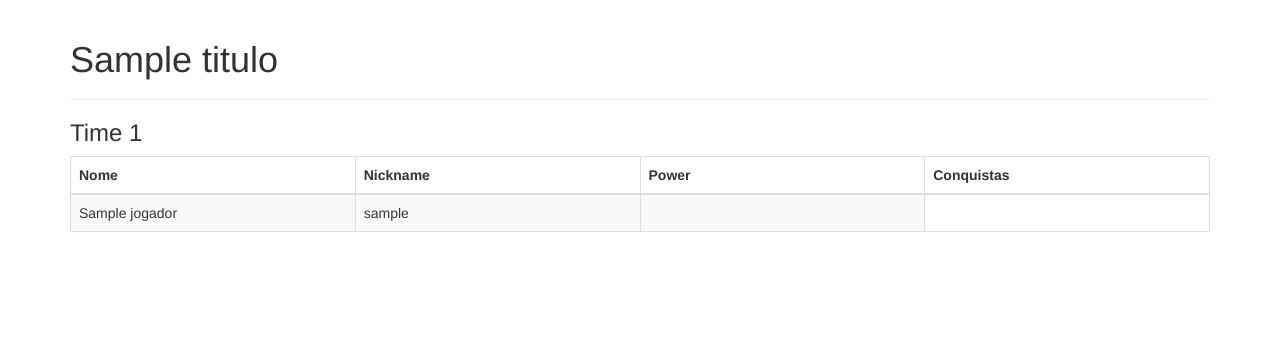
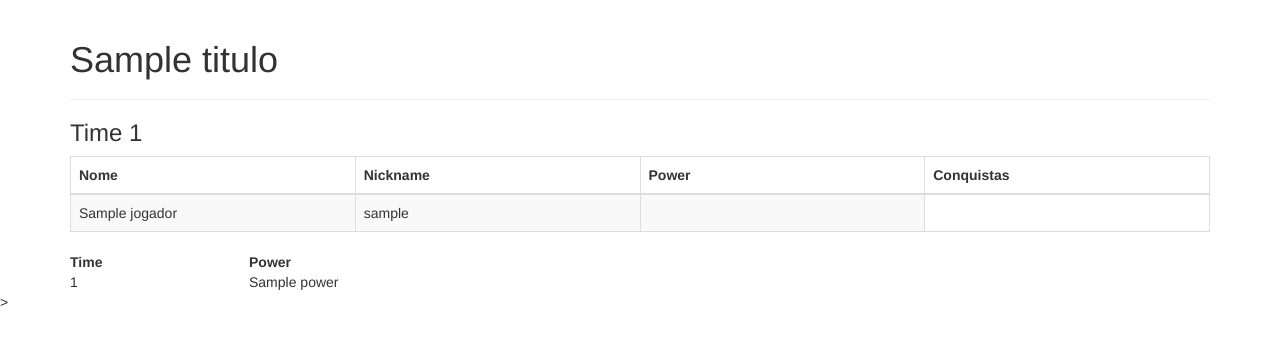
Before and after one commit to JogueOgro/RivvalsDraft, a Flask app: template templates/final.html in a window 1280 px wide. Shown: the top 345 px of the page. Run offline with Flask 3, Linux system fonts and the light colour scheme; the template is opened without the code that fills it: most values are stand-ins (such as "Sample title", 1, 10 or a date in 2020); some libraries are stand-ins or nearby versions.

Commit message:
Balanceamento por power

```diff
--- a/server.py
+++ b/server.py
@@ -5,23 +5,125 @@
 app.secret_key = 'rivvals'
 
 jogadores = [
-    {'nome': 'Joaozinho', 'nick': 'Capybara', 'power': 5, 'tags': ['dev', 'ambev'], 'wins': ['mj', 'mj']},
-    {'nome': 'Israel', 'nick': 'Zanarkand', 'power': 5, 'tags': ['dev', 'ticket'], 'wins': ['mj2', 'med']},
-    {'nome': 'Marcelo Tenório', 'nick': 'Valdoy', 'power': 4, 'tags': ['ppl', 'ambev'], 'wins': ['mj', 'med']},
-    {'nome': 'Ana Marin', 'nick': 'Golpinho', 'power': 3, 'tags': ['dev', 'azul'], 'wins': []},
-    {'nome': 'Pamela', 'nick': 'PAM', 'power': 3, 'tags': ['psi'], 'wins': []},
-    {'nome': 'Jessé', 'nick': 'Rasta', 'power': 4, 'tags': ['ppl', 'rh'], 'wins': []},
-    {'nome': 'Cadu', 'nick': 'CaduSSJ', 'power': 3, 'tags': ['rh', 'ambev'], 'wins': ['med']},
-    {'nome': 'André Milanez', 'nick': 'Milanez', 'power': 4, 'tags': ['clvl'], 'wins': ['med']},
-    {'nome': 'André Tirich', 'nick': 'Tiriri', 'power': 4, 'tags': ['fin'], 'wins': ['mj']},
-    {'nome': 'Gustavo Barros', 'nick': 'Gu Barros', 'power': 4, 'tags': ['azul', 'ambev'], 'wins': ['mj2']},
-    {'nome': 'Neto', 'nick': 'Fimose 5cm', 'power': 3, 'tags': ['dev', 'rh'], 'wins': []},
-    {'nome': 'Rayane', 'nick': 'SenhoraTPM', 'power': 3, 'tags': ['cln'], 'wins': []},
-    {'nome': 'Thales', 'nick': 'Thaleco', 'power': 4, 'tags': ['dev', 'azul'], 'wins': []},
+    {'nome': 'Maitê Polydoro', 'nick': 'Mayfolk', 'power': 3, 'tags': [], 'wins': []},
+    {'nome': 'Henrique Miguel Gomes dos Anjos', 'nick': '', 'power': 1, 'tags': [], 'wins': []},
+    {'nome': 'Marlon Gracietti de Amorim', 'nick': '', 'power': 1, 'tags': [], 'wins': []},
+    {'nome': 'Andressa Bernardes Bock', 'nick': '', 'power': 1, 'tags': [], 'wins': []},
+    {'nome': 'André Roberto Milanez', 'nick': 'O CEO', 'power': 4, 'tags': [], 'wins': []},
+    {'nome': 'Jemima Fonseca Luz', 'nick': '', 'power': 3.6, 'tags': [], 'wins': []},
+    {'nome': 'Lucas Costa de Oliveira Alves', 'nick': 'Ai Chaves!', 'power': 4.8, 'tags': [], 'wins': []},
+    {'nome': 'Felipe dos Santos Sena Pereira', 'nick': 'Seninha', 'power': 4.8, 'tags': [], 'wins': []},
+    {'nome': 'Guilherme Fabrin Franco', 'nick': '', 'power': 2, 'tags': [], 'wins': []},
+    {'nome': 'Bruno Raniery Freire Lima', 'nick': 'Raniery', 'power': 3.5, 'tags': [], 'wins': []},
+    {'nome': 'Leonan Rodrigues Ferreira', 'nick': '', 'power': 1, 'tags': [], 'wins': []},
+    {'nome': 'Caio Henrique dos Santos Caldas', 'nick': '', 'power': 3, 'tags': [], 'wins': []},
+    {'nome': 'Leonardo Santos', 'nick': 'Leozzera', 'power': 3, 'tags': [], 'wins': ['mj']},
+    {'nome': 'Nathan de Freitas Duarte', 'nick': '', 'power': 4.1, 'tags': [], 'wins': ['mj']},
+    {'nome': 'Andre Augusto Costa Dionisio', 'nick': '', 'power': 4.3, 'tags': [], 'wins': []},
+    {'nome': 'Giuliano de Carvalho Florestano', 'nick': '', 'power': 3, 'tags': [], 'wins': []},
+    {'nome': 'Jessé Oliveira de Freitas', 'nick': 'O CTO', 'power': 1, 'tags': [], 'wins': []},
+    {'nome': 'Glauco Mordente', 'nick': '', 'power': 3, 'tags': [], 'wins': []},
+    {'nome': 'Paula Elvira Picchi Mendes', 'nick': 'Paulinha', 'power': 1, 'tags': [], 'wins': []},
+    {'nome': 'Carlos Almeida', 'nick': '', 'power': 3.9, 'tags': [], 'wins': []},
+    {'nome': 'Douglas Costa', 'nick': '', 'power': 2, 'tags': [], 'wins': []},
+    {'nome': 'Glaicon da Silva Reis', 'nick': '', 'power': 1, 'tags': [], 'wins': []},
+    {'nome': 'Carlos Eduardo Biaseto', 'nick': 'Cadu', 'power': 1, 'tags': [], 'wins': []},
+    {'nome': 'Rodrigo Urbano', 'nick': '', 'power': 1, 'tags': [], 'wins': []},
+    {'nome': 'Fred Medeiros', 'nick': '', 'power': 1, 'tags': [], 'wins': []},
+    {'nome': 'Patricia Goncalves Teixeira', 'nick': '', 'power': 1, 'tags': [], 'wins': []},
+    {'nome': 'Leandro Cavalheri', 'nick': '', 'power': 4, 'tags': [], 'wins': []},
+    {'nome': 'Caio Aparecido Rodrigues do Prado', 'nick': '', 'power': 2, 'tags': [], 'wins': []},
+    {'nome': 'Nuno Francisco Nazaré Gonçalves Simão', 'nick': '', 'power': 1, 'tags': [], 'wins': []},
+    {'nome': 'Pedro Henrique de Souza Alexandre', 'nick': '', 'power': 4.1, 'tags': [], 'wins': []},
+    {'nome': 'Pamela Leite da Silva', 'nick': '', 'power': 3.5, 'tags': [], 'wins': []},
+    {'nome': 'Rafael Marinho dos Santos', 'nick': '', 'power': 1, 'tags': [], 'wins': []},
+    {'nome': 'Narcisio Zeferino Cardoso Junior', 'nick': '', 'power': 3, 'tags': [], 'wins': []},
+    {'nome': 'Mariana Thomaz Rodrigues', 'nick': '', 'power': 1, 'tags': [], 'wins': []},
+    {'nome': 'Beatriz Costa de Cerqueira', 'nick': '', 'power': 1, 'tags': [], 'wins': []},
+    {'nome': 'Ana Paula de Campos Oliveira', 'nick': '', 'power': 1, 'tags': [], 'wins': []},
+    {'nome': 'Marcelo Pinheiro', 'nick': '', 'power': 1, 'tags': [], 'wins': []},
+    {'nome': 'Bruno Gonzalez Rodrigues', 'nick': '', 'power': 1, 'tags': [], 'wins': []},
+    {'nome': 'Kelvy Correa Nascimento Chagas', 'nick': '', 'power': 3.5, 'tags': [], 'wins': []},
+    {'nome': 'Cristian Silva Macedo', 'nick': '', 'power': 4, 'tags': [], 'wins': []},
+    {'nome': 'Rafael dos Santos Cardoso', 'nick': '', 'power': 1, 'tags': [], 'wins': []},
+    {'nome': 'Rafael Costa', 'nick': '', 'power': 2, 'tags': [], 'wins': []},
+    {'nome': 'Heitor Gandolfi Cardillo', 'nick': '', 'power': 2, 'tags': [], 'wins': []},
+    {'nome': 'Kelly Santos', 'nick': '', 'power': 1, 'tags': [], 'wins': []},
+    {'nome': 'Mirle Francielle Alves Ferraz', 'nick': '', 'power': 1, 'tags': [], 'wins': []},
+    {'nome': 'Felipe Reiter De Albuquerque', 'nick': '', 'power': 4.8, 'tags': [], 'wins': []},
+    {'nome': 'Camila de Almeida Spinelli', 'nick': '', 'power': 1, 'tags': [], 'wins': []},
+    {'nome': 'Plinio Marcos Rocha Junior', 'nick': '', 'power': 3.8, 'tags': [], 'wins': []},
+    {'nome': 'Bruno Silva Correa', 'nick': '', 'power': 4, 'tags': [], 'wins': []},
+    {'nome': 'Thiago Rosinhole', 'nick': 'O Artista das Estrelas', 'power': 1, 'tags': [], 'wins': []},
+    {'nome': 'Jean Carlos Pereira Justino', 'nick': '', 'power': 3.5, 'tags': [], 'wins': []},
+    {'nome': 'Henrique Sabella Munoz', 'nick': '', 'power': 1, 'tags': [], 'wins': []},
+    {'nome': 'Thiago Ribeiro', 'nick': '', 'power': 2, 'tags': [], 'wins': []},
+    {'nome': 'Marcos Vinicius Alves Costa', 'nick': '', 'power': 1, 'tags': [], 'wins': []},
+    {'nome': 'Mateus Lazzari', 'nick': '', 'power': 1, 'tags': [], 'wins': []},
+    {'nome': 'Stephany Callegari', 'nick': '', 'power': 1, 'tags': [], 'wins': []},
+    {'nome': 'Jose Ferraiol Neto', 'nick': '', 'power': 1, 'tags': [], 'wins': []},
+    {'nome': 'Ezequiel Cardoso da Silva', 'nick': '', 'power': 1, 'tags': [], 'wins': []},
+    {'nome': 'Geisian dos Santos Reis', 'nick': '', 'power': 1, 'tags': [], 'wins': []},
+    {'nome': 'Breno de Santana Maran', 'nick': 'Baby Shark', 'power': 2, 'tags': [], 'wins': []},
+    {'nome': 'Lívia Genovez Braga', 'nick': '', 'power': 1, 'tags': [], 'wins': []},
+    {'nome': 'Alfonso Henrique Haskel', 'nick': 'Tá de Haskel', 'power': 4.3, 'tags': [], 'wins': []},
+    {'nome': 'Hiro Augusto Lima Sakuno', 'nick': '', 'power': 4.8, 'tags': [], 'wins': []},
+    {'nome': 'Thales Silva', 'nick': 'Thaleco', 'power': 4, 'tags': [], 'wins': []},
+    {'nome': 'Rafael de Oliveira Gomes da Silva', 'nick': '', 'power': 6, 'tags': [], 'wins': []},
+    {'nome': 'Natan Amorim', 'nick': '', 'power': 1, 'tags': [], 'wins': []},
+    {'nome': 'Kaique Fernandes da Silva', 'nick': '', 'power': 1, 'tags': [], 'wins': []},
+    {'nome': 'Antonio Cosmo da Silva Neto', 'nick': '', 'power': 1, 'tags': [], 'wins': []},
+    {'nome': 'Matheus de Andrade Nicacio Pereira', 'nick': '', 'power': 1, 'tags': [], 'wins': []},
+    {'nome': 'Felipe Dutra de Carvalho', 'nick': '', 'power': 1, 'tags': [], 'wins': []},
+    {'nome': 'Raniel Pedro Gomes', 'nick': '', 'power': 4.6, 'tags': [], 'wins': []},
+    {'nome': 'Rogger Goncalves do Amaral', 'nick': '', 'power': 1, 'tags': [], 'wins': []},
+    {'nome': 'Matheus Mello', 'nick': '', 'power': 1, 'tags': [], 'wins': []},
+    {'nome': 'Diego Mendonça', 'nick': '', 'power': 4.1, 'tags': [], 'wins': []},
+    {'nome': 'Bruno Ferreira Rodrigues', 'nick': '', 'power': 1, 'tags': [], 'wins': []},
+    {'nome': 'Antonio Mateus Sousa de Oliveira', 'nick': '', 'power': 3, 'tags': [], 'wins': []},
+    {'nome': 'William Aldevino dos Santos', 'nick': '', 'power': 1, 'tags': [], 'wins': []},
+    {'nome': 'Christian Ferreira da Silva', 'nick': '', 'power': 5.8, 'tags': [], 'wins': []},
+    {'nome': 'Gabriel Pellizzer Caetano', 'nick': '', 'power': 1, 'tags': [], 'wins': []},
+    {'nome': 'Matheus Augusto Galeti', 'nick': '', 'power': 3, 'tags': [], 'wins': []},
+    {'nome': 'Jonas Felipe Dos Santos', 'nick': 'Joninhas', 'power': 3, 'tags': [], 'wins': []},
+    {'nome': 'Fernanda Lira Magalhães', 'nick': '', 'power': 1, 'tags': [], 'wins': []},
+    {'nome': 'Tatiana Kaori Abe', 'nick': 'Kaori', 'power': 2, 'tags': [], 'wins': []},
+    {'nome': 'Diego Calciolari Gordiano', 'nick': '', 'power': 3.7, 'tags': [], 'wins': []},
+    {'nome': 'Anderson Correia da Costa', 'nick': '', 'power': 1, 'tags': [], 'wins': []},
+    {'nome': 'Lucas Fegueredo', 'nick': '', 'power': 3.6, 'tags': [], 'wins': []},
+    {'nome': 'Fabiano Rodrigues Lima', 'nick': '', 'power': 3, 'tags': [], 'wins': []},
+    {'nome': 'Jamylle Thaís Barrense Magalhães', 'nick': '', 'power': 1, 'tags': [], 'wins': []},
+    {'nome': 'Israel Fernandes Pereira', 'nick': 'Zanarkand', 'power': 2, 'tags': [], 'wins': ['mj2', 'med']},
+    {'nome': 'Thays Roberta do Prado Ribeiro', 'nick': '', 'power': 4.2, 'tags': [], 'wins': []},
+    {'nome': 'Renan Santos', 'nick': '', 'power': 4, 'tags': [], 'wins': ['mj2']},
+    {'nome': 'Armando Luiz Bretas Neto', 'nick': 'Tretas', 'power': 4.2, 'tags': [], 'wins': ['mj']},
+    {'nome': 'Artur Lansoni', 'nick': 'Alien', 'power': 4.3, 'tags': [], 'wins': ['mj']},
+    {'nome': 'Pedro Leme', 'nick': 'Peroleme', 'power': 5.5, 'tags': [], 'wins': ['mj', 'mj', 'med']},
+    {'nome': 'Pamela de Miranda Pereira', 'nick': 'Pam', 'power': 1, 'tags': [], 'wins': []},
+    {'nome': 'Gustavo Barros', 'nick': 'Gu Barros', 'power': 4, 'tags': [], 'wins': ['mj2']},
+    {'nome': 'Caio Vieira Antunes', 'nick': '', 'power': 4, 'tags': [], 'wins': ['mj']},
+    {'nome': 'Matheus Luigi Milan Domingues', 'nick': 'Sundays', 'power': 4.6, 'tags': [], 'wins': ['mj']},
+    {'nome': 'Renan Calanca Campregher', 'nick': 'É o Bria', 'power': 5.2, 'tags': [], 'wins': ['mj', 'mj']},
+    {'nome': 'Erik Calçada', 'nick': 'Calçadão', 'power': 5.5, 'tags': [], 'wins': ['mj']},
+
+    # INATIVOS
+    # {'nome': 'Gabriel Rodrigues', 'nick': 'Rodriguinho', 'power': 5, 'tags': [], 'wins': ['mj']},
+    # {'nome': 'Marcos Costa', 'nick': 'Costinha', 'power': 5, 'tags': [], 'wins': ['mj']},
+    # {'nome': 'Cristian', 'nick': 'Cris', 'power': 5, 'tags': [], 'wins': ['med']},
+    # {'nome': 'Renan Deposito', 'nick': 'Materiais de Construção', 'power': 5, 'tags': [], 'wins': ['mj', 'mj']},
+    # {'nome': 'Michael Santos', 'nick': '', 'power': 5, 'tags': [], 'wins': ['mj']},
+    # {'nome': 'Igor Arena', 'nick': 'de Gladiadores', 'power': 5, 'tags': [], 'wins': ['mj']},
+    # {'nome': 'Marco Túlio', 'nick': 'Maravilha', 'power': 5, 'tags': [], 'wins': ['mj']},
+    # {'nome': 'Rebeca', 'nick': '', 'power': 5, 'tags': [], 'wins': ['med']},
+    # {'nome': 'Ygor', 'nick': 'Capybara', 'power': 5, 'tags': ['dev', 'ambev'], 'wins': ['mj', 'mj']},
+    # {'nome': 'Jessica', 'nick': '', 'power': 5, 'tags': ['dev', 'ticket'], 'wins': ['mj']},
+    # {'nome': 'Ana Marin', 'nick': 'Golpinho', 'power': 3, 'tags': ['dev', 'azul'], 'wins': []},
+    # {'nome': 'Renan Hideki', 'nick': 'Hideki', 'power': 5, 'tags': ['dev', 'ticket'], 'wins': ['mj']},
 ]
 
 rodada = 0
 passo = 1
+max_power = 12
 
 shelve_file = shelve.open('rivvals')
 shelve_file['rodada'] = rodada
@@ -35,14 +137,26 @@
 
 @app.route('/process_form', methods=['GET', 'POST'])
 def process_form():
-    global jogadores
+    global jogadores, rodada
     shelve_file['jogo'] = request.form['jogo']
     times = request.form['times']
     shelve_file['n_times'] = times
+    p_times = request.form['p_times']
+    shelve_file['p_times'] = p_times
     jogadores.sort(reverse=True, key=get_power)
 
-    for n in range(1, int(times) + 1):
-        shelve_file[str(n)] = []
+    if request.form['cleverbox']:
+        for n in range(1, int(times) + 1):
+            time = []
+            time.append(jogadores.pop(int(times)-n))
+            time[0]['nome'] = time[0]['nome'] + ' (c)'
+            shelve_file[str(n)] = time
+            shelve_file['power_'+str(n)] = time[0]['power']
+        rodada = 1
+    else:
+        for n in range(1, int(times) + 1):
+            shelve_file[str(n)] = []
+            shelve_file['power_'+str(n)] = 0
     return redirect(url_for('draft'))
 
 
@@ -56,6 +170,9 @@
     for index, jogador in enumerate(jogadores):
         if jogador['nome'] == sel:
             time = shelve_file[str(passo)]
+            power = shelve_file['power_'+str(passo)]
+            power = float(power) + float(jogador['power'])
+            shelve_file['power_' + str(passo)] = power
             time.append(jogadores.pop(index))
             if len(time) == 1:
                 time[0]['nome'] = time[0]['nome']+' (c)'
@@ -82,7 +199,7 @@
     time = shelve_file[str(passo)]
     pag_titulo = jogo + ' Rivvals Draft - ' + n_times + ' Equipes'
     jogadores_filtrados = filtrar_jogadores(time, jogadores)
-    return render_template('lista.html', titulo=pag_titulo, jogadores=jogadores_filtrados, settings=settings, time=time,
+    return render_template('lista.html', titulo=pag_titulo, jogadores=jogadores_filtrados[:10], settings=settings, time=time,
                            rodada=rodada, passo=passo)
 
 
@@ -92,11 +209,16 @@
     for n in range(1, int(shelve_file['n_times']) + 1):
         times.append(shelve_file[str(n)])
     pag_titulo = "Relatório Final"
-    shelve_file.close()
-    return render_template('final.html', titulo=pag_titulo, times=times)
+    powers = []
+    n_times = shelve_file['n_times']
+    for n in range(1, int(n_times) + 1):
+        powers.append(shelve_file['power_'+str(n)])
+    # shelve_file.close()
+    return render_template('final.html', titulo=pag_titulo, times=times, powers=powers)
 
 
 def filtrar_jogadores(time, jogadores):
+    global rodada, passo, max_power
     if time == []:
         return jogadores
     avoid_tags = []
@@ -109,6 +231,14 @@
         if any(item in player['tags'] for item in avoid_tags) == False:
             filtrados.append(player)
 
+    power = shelve_file['power_' + str(passo)]
+    # Se tiver batendo no poder máximo só pode escolher jogador de força 1 por rodada
+    if max_power - float(power) <= 3:
+        filtrados = [
+            jogador for jogador in filtrados
+            if jogador['power'] == 1
+        ]
+
     if filtrados == []:
         return jogadores
     else:
@@ -116,7 +246,7 @@
 
 
 def get_power(jogador):
-    return int(jogador['power'])
+    return float(jogador['power'])
 
 
 app.run(debug=True)
--- a/templates/final.html
+++ b/templates/final.html
@@ -1,6 +1,18 @@
-{% extends "template.html" %}
-<!--criamos um bloco de conteúdo a ser interpretado pelo python-->
-{% block conteudo %}
+<!DOCTYPE html>
+<html>
+    <head>
+        <script src="../static/jquery-3.7.0.min.js"></script>
+        <meta charset="utf-8">
+        <meta name="viewport" content="width=device-width, initial-scale=1">
+        <title>{{ titulo }}</title>
+        <link rel="stylesheet" href="{{ url_for('static', filename='bootstrap.css') }}">
+    </head>
+
+    <body>
+        <div class="container">
+            <div class="page-header">
+                <h1>{{ titulo }}</h1>
+            </div>
             {% for time in times  %}
             <h3> Time {{ loop.index }}</h3>
             <table class="table table-striped table-responsive table-bordered table-hover">
@@ -15,17 +27,16 @@
                 <tbody>
                     <!--criamos uma estrutura de repetição com o Jinja2 para preencher nossa tabela com os dados-->
                     {% for jogador in time  %}
-
                         <tr>
                             <td class="nome">{{ jogador.nome }}</td>
                             <td>{{ jogador.nick }}</td>
-                            {% if jogador.power == 5 %}
+                            {% if jogador.power >= 5 %}
                             <td><img src="../static/img/5stars.png"/></td>
                             {% endif %}
-                            {% if jogador.power == 4 %}
+                            {% if  4 <= jogador.power < 5 %}
                             <td><img src="../static/img/4stars.png"/></td>
                             {% endif %}
-                            {% if jogador.power == 3 %}
+                            {% if jogador.power < 4 %}
                             <td><img src="../static/img/3stars.png"/></td>
                             {% endif %}
                             <td>
@@ -47,6 +58,23 @@
                 </tbody>
             </table>
             {% endfor %}
+            <table>
+                <thead>
+                    <tr>
+                        <th style='width: 25%'>Time</th>
+                        <th style='width: 25%'>Power</th>
+                    </tr>
+                </thead>
+                <tbody>
+                    {% for power in powers  %}
+                        <tr>
+                            <td>{{ loop.index }}</td>
+                            <td>{{ power }}</td>
+                        </tr>
+                    {% endfor %}
+                </tbody>
+            </table>
+        </div>
+    </body>
     <script src="../static/functions.js"></script>
-{% endblock %}
-<!--encerramos o bloco de código a ser interpretado pelo python-->
+</html>>
```
Also changed, not shown: templates/index.html (+9 -1 lines), templates/lista.html (+6 -6 lines), 3 other files. Lines whose indentation alone changed are shown as unchanged.
